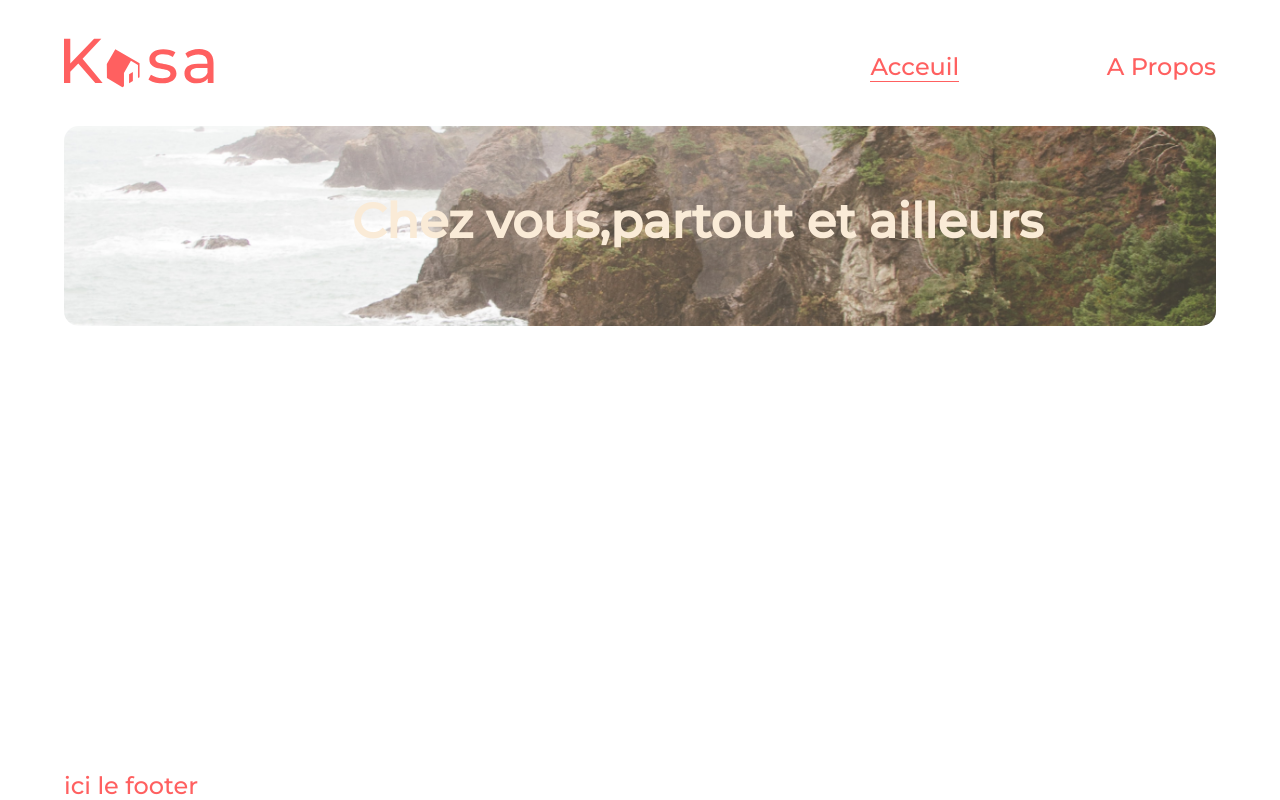
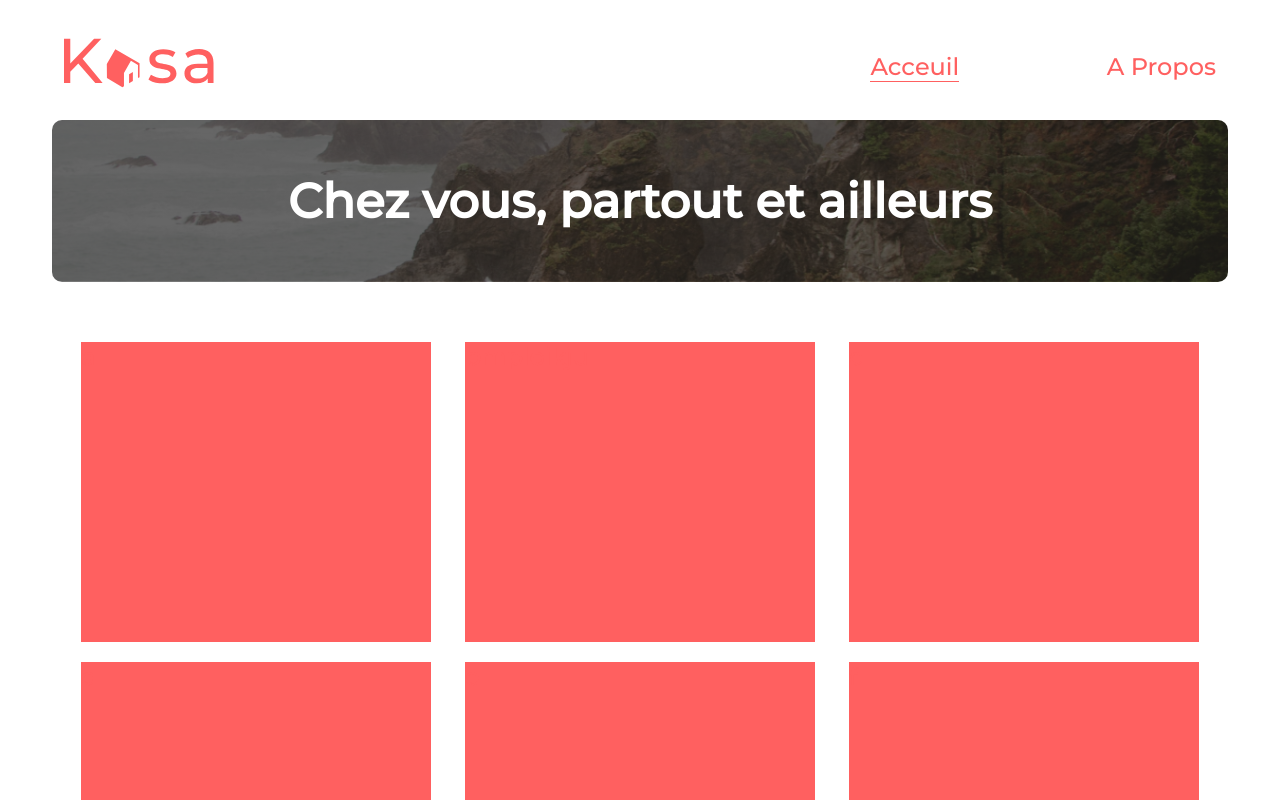
Before and after one commit to nivorako/kasa, a React (Create React App) app: page / in a window 1280 px wide. Shown: the top 800 px of the page. Built offline with nearby package versions, Linux system fonts and the light colour scheme.

Commit message:
modify banner.js banner.scss and cards.scss code

```diff
--- /dev/null
+++ b/src/components/Baner.js
@@ -0,0 +1,7 @@
+export default function Baner(){
+    return(
+        <section className="baner">
+            <h1>Ici le texte de baner</h1>
+        </section>
+    )
+}
--- a/src/components/Banner.js
+++ b/src/components/Banner.js
@@ -1,16 +1,7 @@
-export default function Banner(){
+export default function Banner({imgSrc, title, altTxt}){
     return(
-        <div className="banner">
-            <div className="banner__img">
-                <img src="assets/banner1.png" alt=""></img>
-            </div>
-            <div className="banner__title">
-                <h1>
-                    {/* chez vous, partout et ailleurs */}
-                    <p>Chez vous,   </p>
-                    <p>partout et ailleurs</p>
-                </h1>
-            </div>
-        </div>
+        <section className="banner">
+            <h1> {title} </h1>
+        </section>
     )
 }
--- /dev/null
+++ b/src/components/Cards.js
@@ -0,0 +1,19 @@
+export default function Cards(){
+    return(
+        <section className="cards" >
+            <div className="card">a</div>
+            <div className="card">bmploikju</div>
+            <div className="card">c</div>
+            <div className="card">d</div>
+            <div className="card">e</div>
+            <div className="card">f</div>
+            <div className="card">a</div>
+            <div className="card">bmploikju</div>
+            <div className="card">c</div>
+            <div className="card">d</div>
+            <div className="card">e</div>
+            <div className="card">f</div>
+
+        </section>
+    )
+}
--- a/src/pages/About.js
+++ b/src/pages/About.js
@@ -1,11 +1,40 @@
 import Header from "../components/Header"
 import Footer from "../components/Footer"
+import Baner from "../components/Baner"
 
 export default function About(){
     return(
         <div className="about">
             <Header />
-            <h1>About here</h1>
+            <main className="about__content">
+                <Baner />
+                <section className="about__content">
+                    <div className="card">a</div>
+                    <div className="card">bmploikju</div>
+                    <div className="card">c</div>
+                    <div className="card">d</div>
+                    <div className="card">e</div>
+                    <div className="card">f</div>
+                    <div className="card">a</div>
+                    <div className="card">bmploikju</div>
+                    <div className="card">c</div>
+                    <div className="card">d</div>
+                    <div className="card">e</div>
+                    <div className="card">f</div>
+                    <div className="card">a</div>
+                    <div className="card">bmploikju</div>
+                    <div className="card">c</div>
+                    <div className="card">d</div>
+                    <div className="card">e</div>
+                    <div className="card">f</div>
+                    <div className="card">a</div>
+                    <div className="card">bmploikju</div>
+                    <div className="card">c</div>
+                    <div className="card">d</div>
+                    <div className="card">e</div>
+                    <div className="card">f</div>
+                </section>
+            </main>
             <Footer />
         </div>
     )
--- a/src/pages/Home.js
+++ b/src/pages/Home.js
@@ -1,6 +1,9 @@
 import Header from "../components/Header"
 import Footer from "../components/Footer"
 import Banner from "../components/Banner"
+import Cards from "../components/Cards"
+
+import bannerHome from "../assets/bannerHome.png"
 // import "../styles/home.css"
 
 export default function Home() {
@@ -8,7 +11,12 @@ export default function Home() {
         <div className="home">
             <Header />
             <main className="home__content">
-                <Banner />
+                <Banner
+                    imgSrc={bannerHome}
+                    title="Chez vous, partout et ailleurs"
+                    altTxt="paysage terre et mer"
+                />
+                <Cards />
             </main>
             <Footer />
         </div>
--- a/src/styles/_settings.scss
+++ b/src/styles/_settings.scss
@@ -31,7 +31,7 @@ body{
 }
 
 .home, .about, .notFound{
-    width: 100%;
+    // width: 100%;
     height: 100vh;
     display: flex;
     flex-direction: column;
--- /dev/null
+++ b/src/styles/components/_baner.scss
@@ -0,0 +1,11 @@
+.baner{
+  background-image: linear-gradient(rgba(0, 0, 0, 0.6), rgba(0, 0, 0, 0.6)), url(/assets/bannerHome.png);
+  background-position: center;
+  object-fit: fill ;
+  color: #ffffff;
+  padding: 1rem;
+  text-align: center;
+  h1{
+    font-size: $base-font-size*3;
+  }
+}
--- a/src/styles/components/_banner.scss
+++ b/src/styles/components/_banner.scss
@@ -1,53 +1,16 @@
-.banner{
-    position: relative;
+.banner {
     width: 100%;
-    &__img{
-        width: 100%;
-        img{
-            position: absolute;
-            z-index: 1;
-            width: 100%;
-            height: $bannerImgHeight ;
-            object-fit: cover;
-            border-radius: 15px;
-            @media screen and (max-width:1224px){
-                height: $bannerImgHeight*3/4 ;
-            }
-            // @media screen and (max-width:700px){
-            //     height: $bannerImgHeight*3/5 ;
-            // }
-        }
-    }
-    &__title{
-        position: absolute;
-        z-index: 2;
-        top:50px ;
-        left: 25%;
-        @media screen and (max-width: 1224px) {
-            top:30px ;
-            left: 15%;
-        }
-        @media screen and (max-width: 1000px) {
-            top: 10px;
-            left: 20%;
-            h1{
-                flex-direction: column;
-            }
-        }
-        @media screen and (max-width: 700px) {
-            top:5px ;
-            left: 5%;
-
-        }
-        h1{
-            width: 100%;
-            display: flex;
-        }
-        p{
-            padding: 0;
-            margin: 0;
-            font-size: $base-font-size*3 ;
-            color: antiquewhite;
-        }
+    background-image: linear-gradient(rgba(0, 0, 0, 0.6), rgba(0, 0, 0, 0.6)),
+        url(/assets/bannerHome.png);
+    background-position: center;
+    object-fit: cover;
+    background-repeat: no-repeat;
+    background-size: cover;
+    color: #ffffff;
+    padding: .5rem;
+    text-align: center;
+    border-radius: 10px;
+    h1 {
+        font-size: $base-font-size * 3;
     }
 }
--- /dev/null
+++ b/src/styles/components/_cards.scss
@@ -0,0 +1,12 @@
+.cards{
+    margin-top: 50px;
+    display: flex;
+    justify-content: space-around;
+    flex-wrap: wrap;
+    div{
+        width: 350px;
+        height: 300px;
+        background-color: $primary;
+        margin: 10px;
+    }
+}
--- a/src/styles/pages/_home.scss
+++ b/src/styles/pages/_home.scss
@@ -1,5 +1,10 @@
 .home{
     &__content{
-        height: 80vh;
+        position: relative;
+        height: auto;
+        display: flex;
+        flex-direction: column;
+        justify-content: space-between;
+        align-items: center;
     }
 }
--- a/src/styles/styles.scss
+++ b/src/styles/styles.scss
@@ -4,3 +4,5 @@
 @import "./components/navigation";
 @import "./components/banner";
 @import "./pages/home";
+@import "./components//cards";
+@import "./components/baner"
```
Also changed, not shown: public/assets/bannerHome.png (renamed from public/assets/banner1.png), src/assets/bannerHome.png (added).
